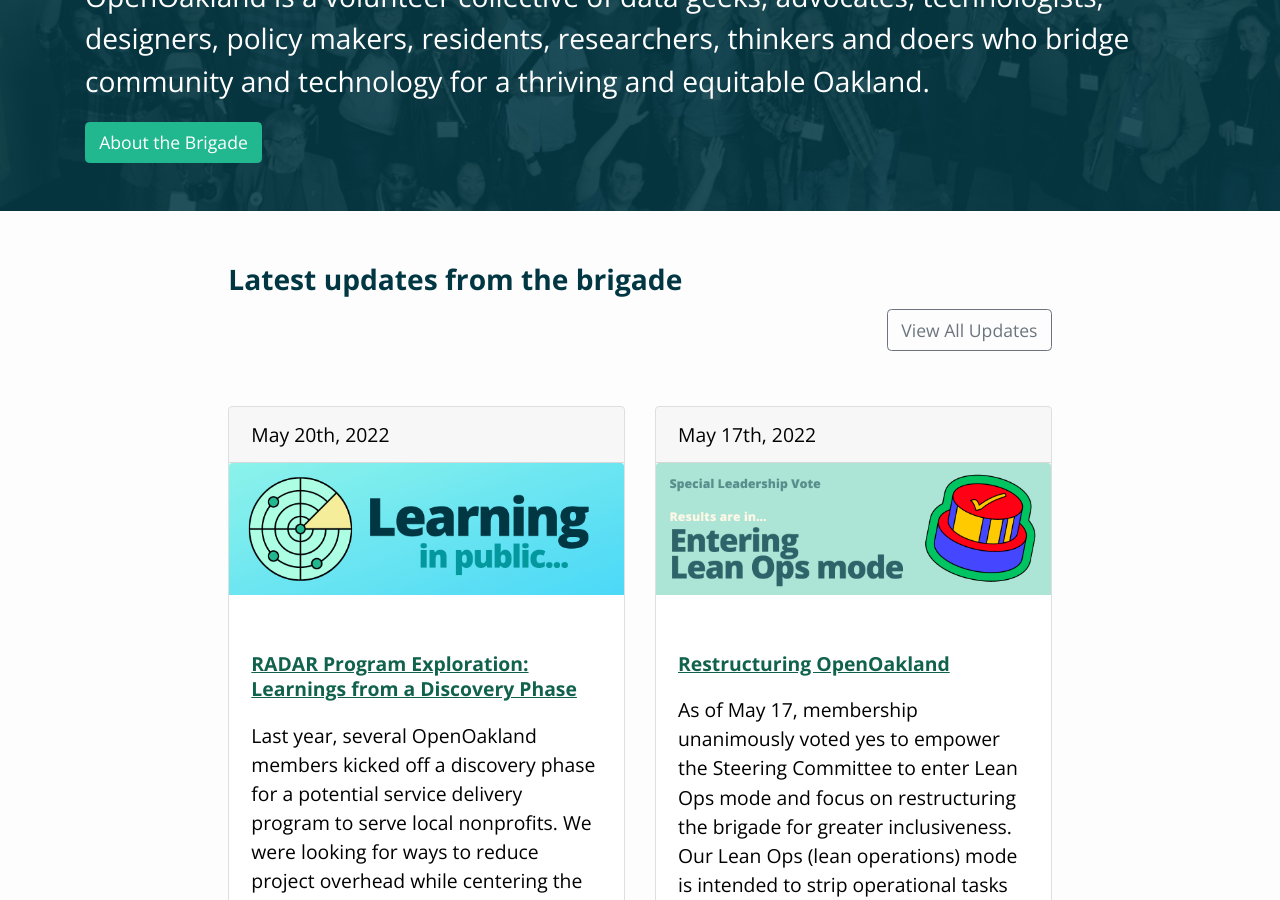
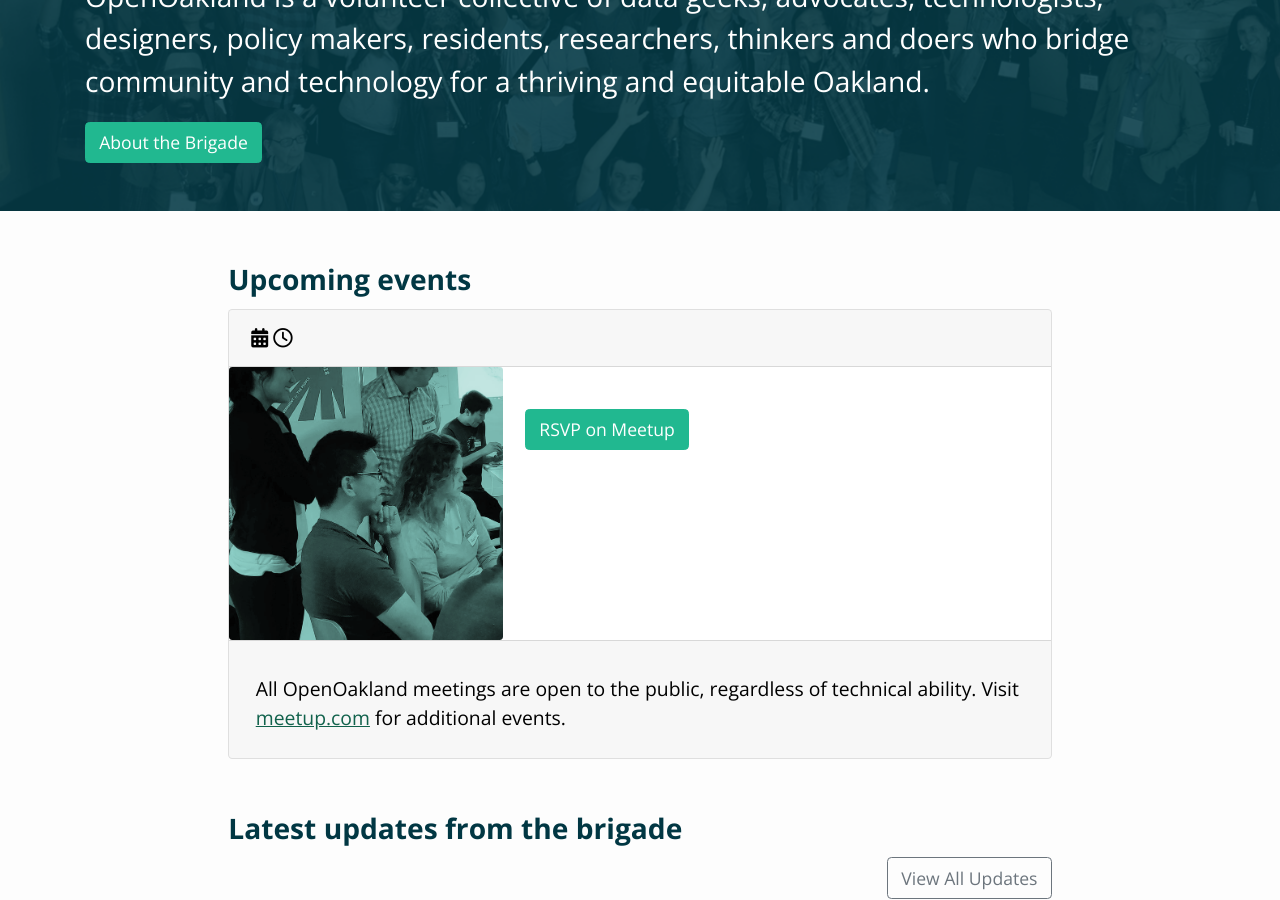
Before and after one commit to openoakland/openoakland.org, a Jekyll site: the page built from src/index.md, in a window 1280 px wide and 900 px high, scrolled down 215 px. Built offline with Jekyll 4.4.1, drawn with Linux system fonts in a browser that asks for light colours; nearby versions of some CDN libraries.

Commit message:
unhide and fix home-next-event.html

```diff
--- a/_config.yml
+++ b/_config.yml
@@ -54,7 +54,7 @@
 #   - vendor/gems/
 #   - vendor/ruby/
 jekyll_get_json:
-  - data: events
+  - data: upcoming
     json: 'https://api.meetup.com/OpenOakland/events?&page=2'
 
 exclude:
--- a/src/_includes/home-sections/home-next-event.html
+++ b/src/_includes/home-sections/home-next-event.html
@@ -1,5 +1,5 @@
 <h2>Upcoming events</h2>
-{% assign next_event = site.data.events[0] %}
+{% assign next_event = site.data.upcoming[0] %}
 
 <div class="card home__event-card">
   <div class="card-header">
--- a/src/index.md
+++ b/src/index.md
@@ -9,8 +9,8 @@
 
 <!--- Section: Next Event -->
 
-<!-- {% include home-sections/home-next-event.html %}
--->
+{% include home-sections/home-next-event.html %}
+
 
 
 
```
